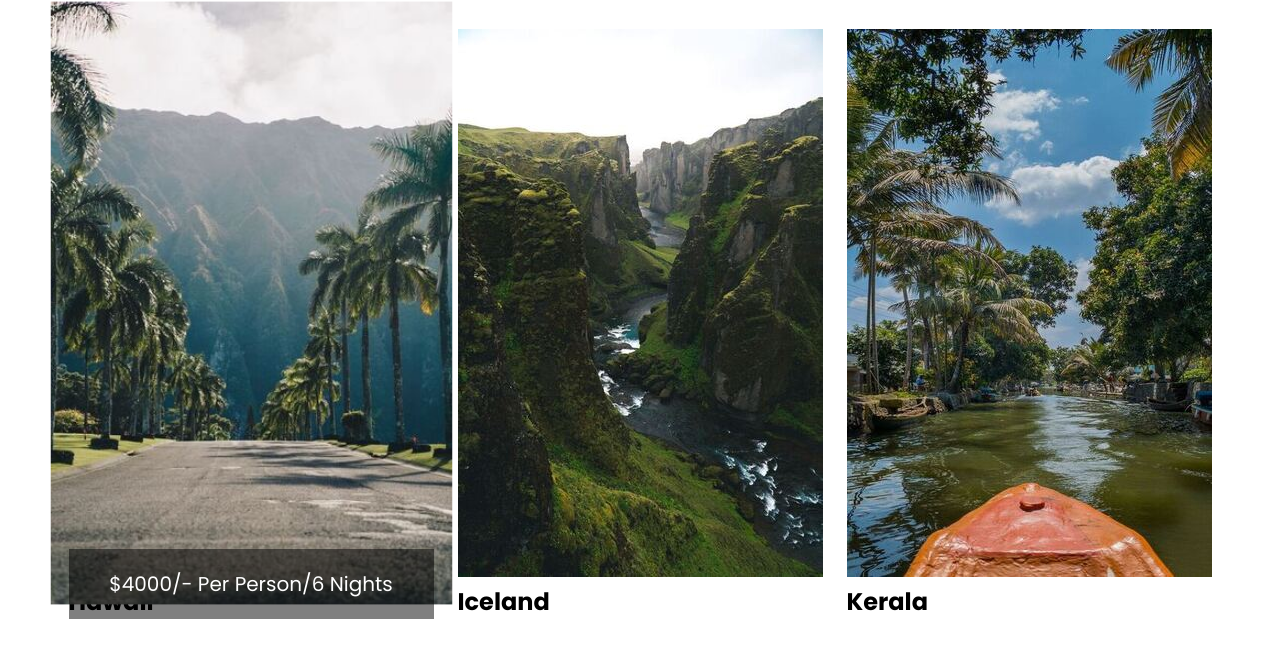
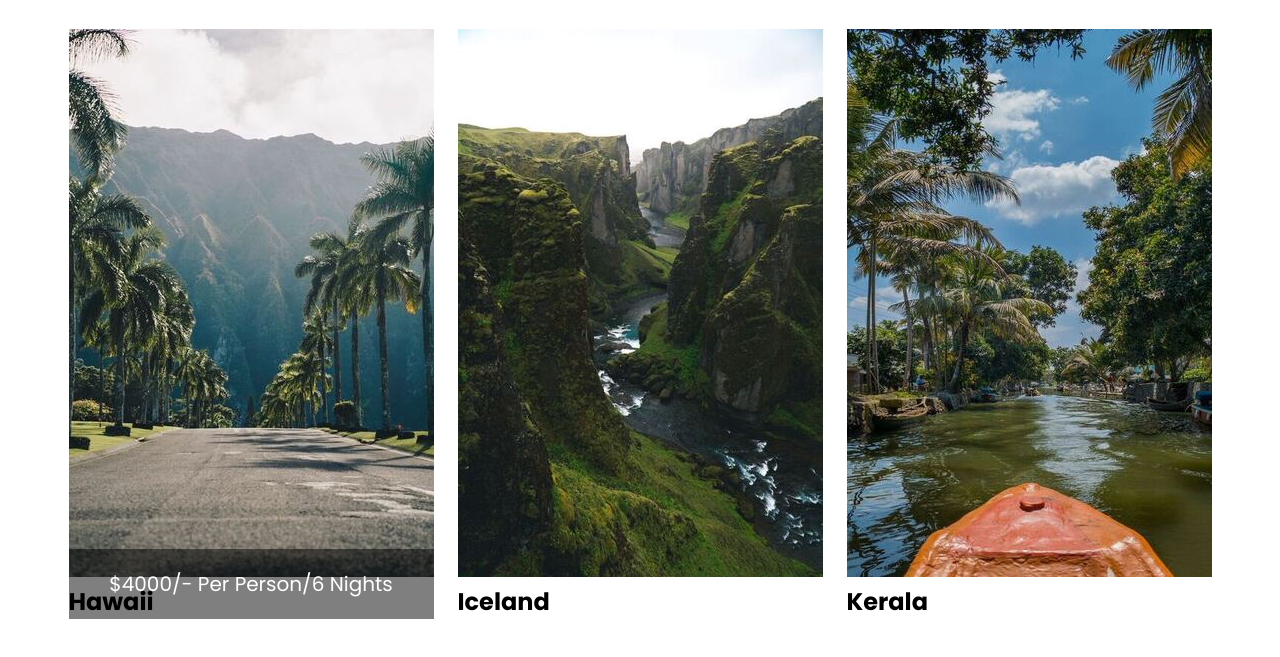
Before and after one commit to KXRAAA23/Travel-Site, a plain HTML site: page places.html in a window 1280 px wide. In both pictures the pointer is over the picture 251 px from the left and 386 px from the top of the page. Shown: the part 83-740 px from the top of the page. Drawn offline with nearby package versions, Linux system fonts and the light colour scheme.

Commit message:
Change 1

```diff
--- a/styles.css
+++ b/styles.css
@@ -189,9 +189,10 @@ header{
 .places-img img{
     width: 100%;
     height: 100;
+    bottom: (50%)
 }
 .place-img img:hover{
-    transform: scale(1.1);
+    transform: (100%);
     transition: 0.5s;
 }
 .places-text{
```
